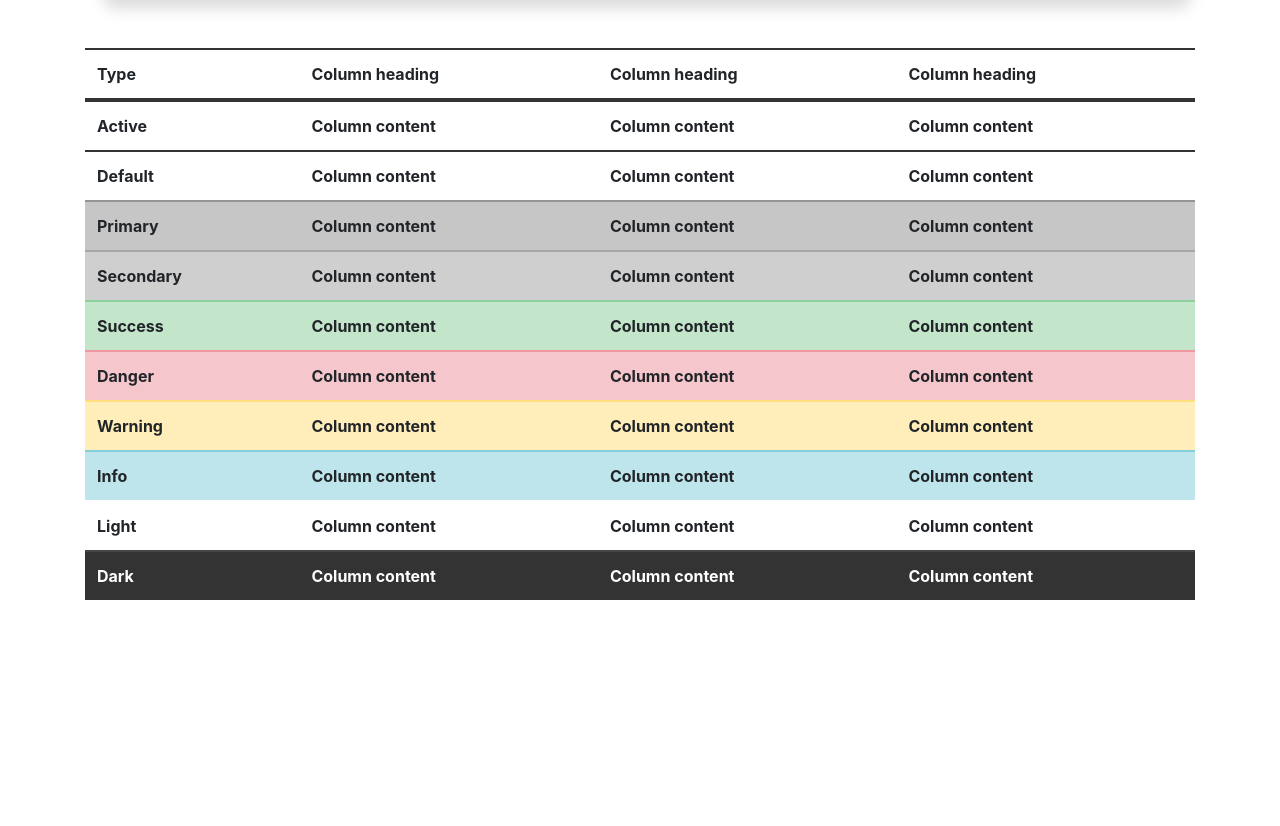
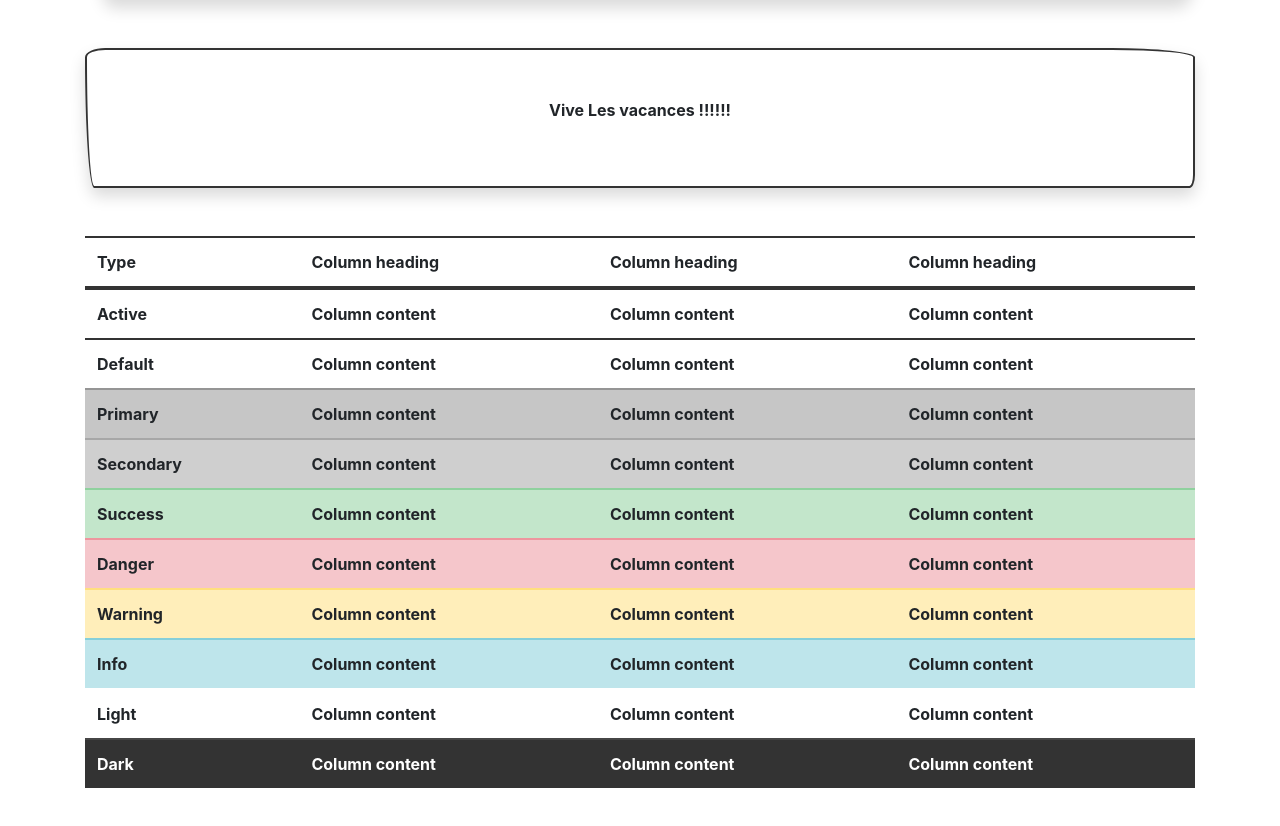
Before and after one commit to gabriellefournier-neri/NoobInterface, a plain HTML site: page index.html in a window 1280 px wide. Shown: the part 858-1684 px from the top of the page. Before the commit the page ends 1506 px from the top, so only its background shows below. Drawn offline with nearby package versions, Linux system fonts and the light colour scheme; a web font is replaced by a local one.

Commit message:
Feat: new commit for me
alexis

```diff
--- a/index.html
+++ b/index.html
@@ -75,7 +75,9 @@
                 </p>
             </div>
 
-
+            <div class="jumbotron my-5 shadow p-5 text-center">
+                <p>Vive Les vacances !!!!!!</p>
+            </div>
 
             <table class="table table-hover my-5">
                 <thead>
```
